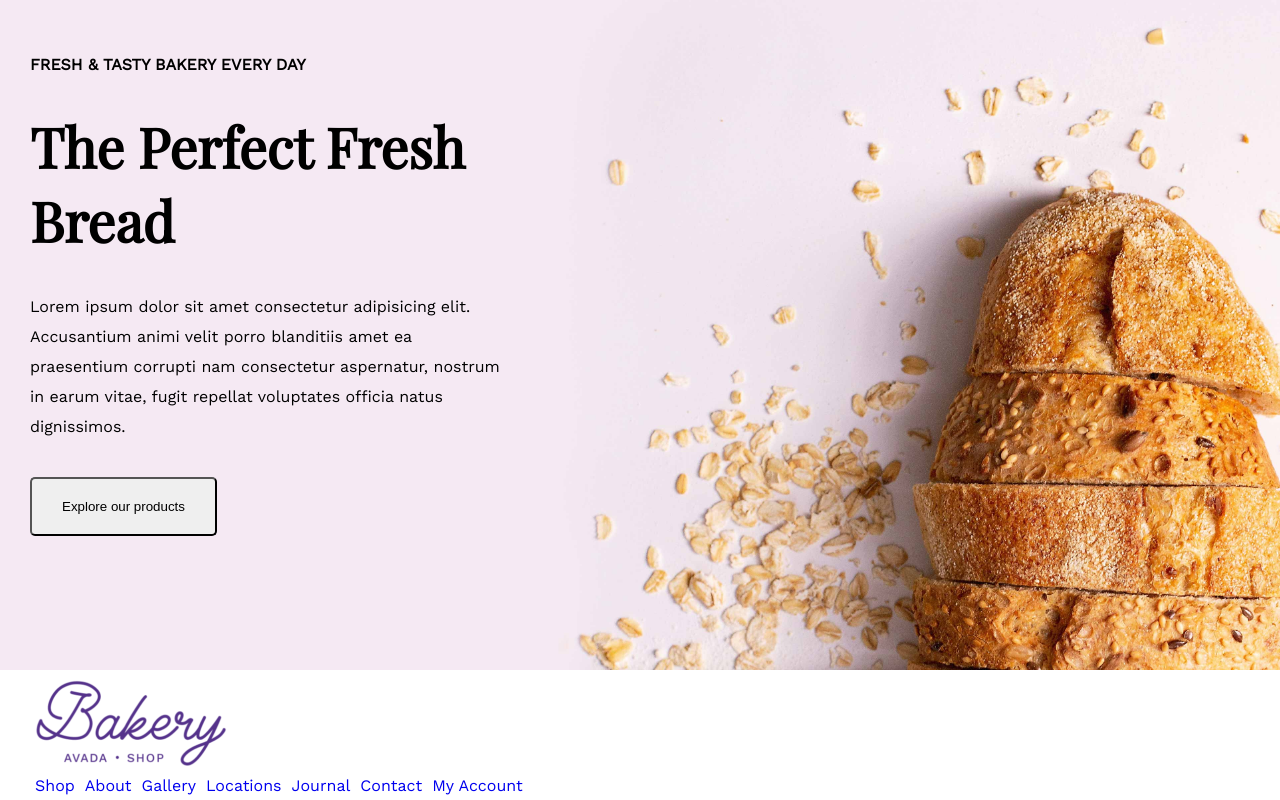
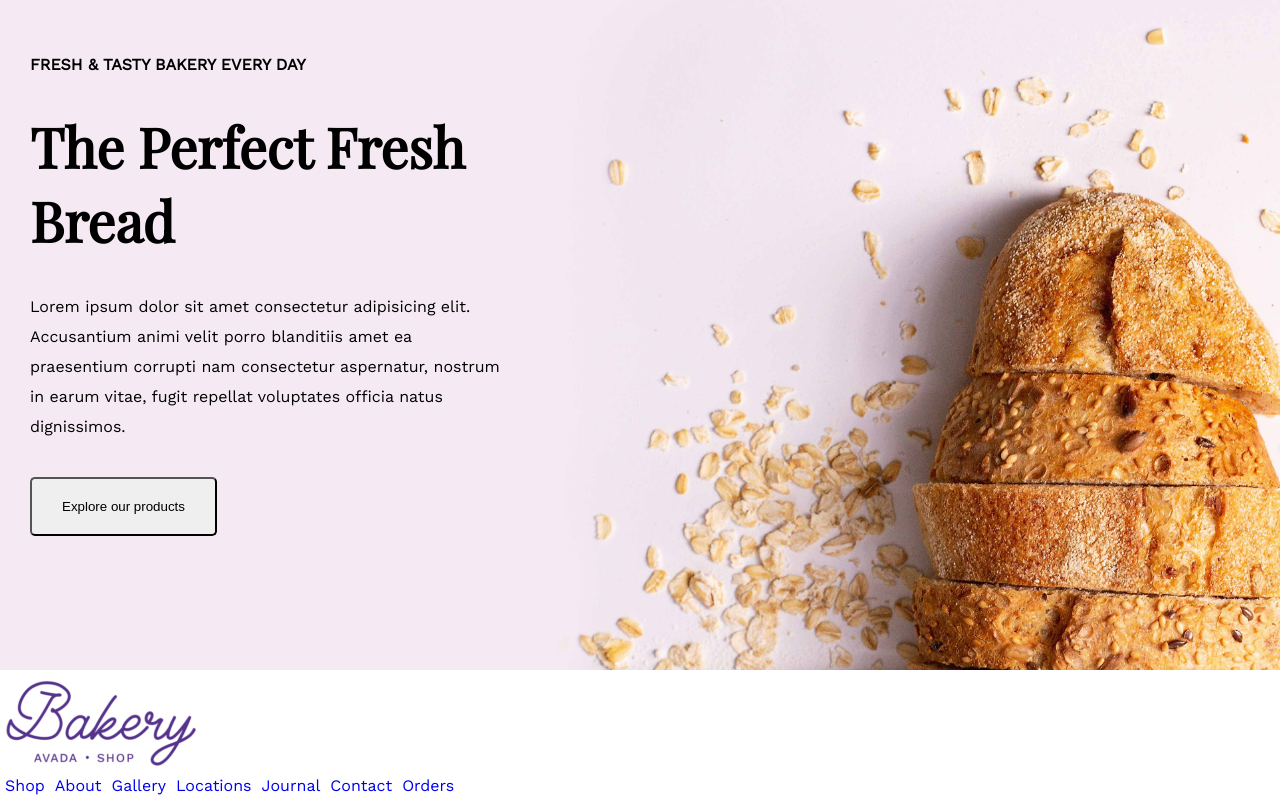
Before and after one commit to EnricoNapolitano/2023-01-31-esame_midterm, a Vue app in the folder proj-html-vuejs/: page / in a window 1280 px wide. Shown: the part 181-981 px from the top of the page. Built offline with nearby package versions, Linux system fonts and the light colour scheme.

Commit message:
adapting nav data to footer menu

```diff
--- a/proj-html-vuejs/src/components/AppFooter/TopFooter.vue
+++ b/proj-html-vuejs/src/components/AppFooter/TopFooter.vue
@@ -7,15 +7,22 @@ export default {
     data() { return { data } },
     components: { LogoCompany, NavMenu },
     computed: {
-        //removing 'home' from nav array
-        footerMenu() { return this.data.nav.splice(1) }
+
+        //adapting nav data to footer menu
+        footerMenu() {
+            //removing first element
+            const menu = this.data.nav.splice(1);
+            //changing last element with another string
+            menu[menu.length - 1] = 'Orders';
+            return menu;
+        }
     }
 }
 </script>
 
 <template>
-    <footer class="ph-30">
-        <logo-company></logo-company>
+    <footer class="p-30">
+        <logo-company class="pb-30"></logo-company>
         <nav-menu :menu="footerMenu"></nav-menu>
     </footer>
 </template>
```
